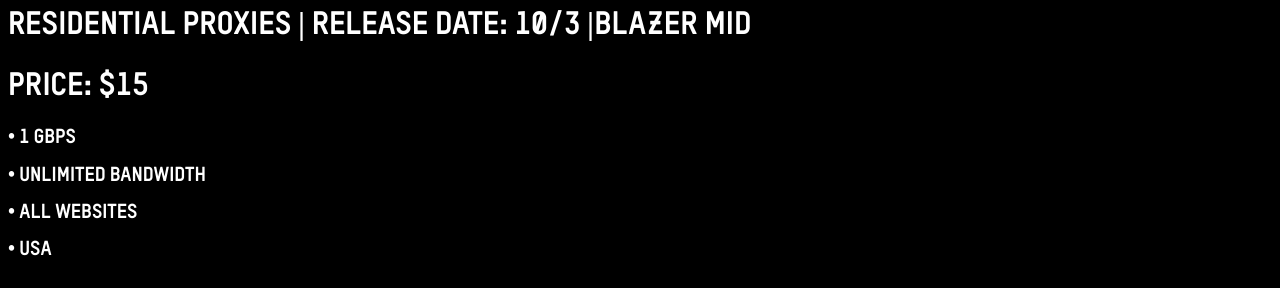
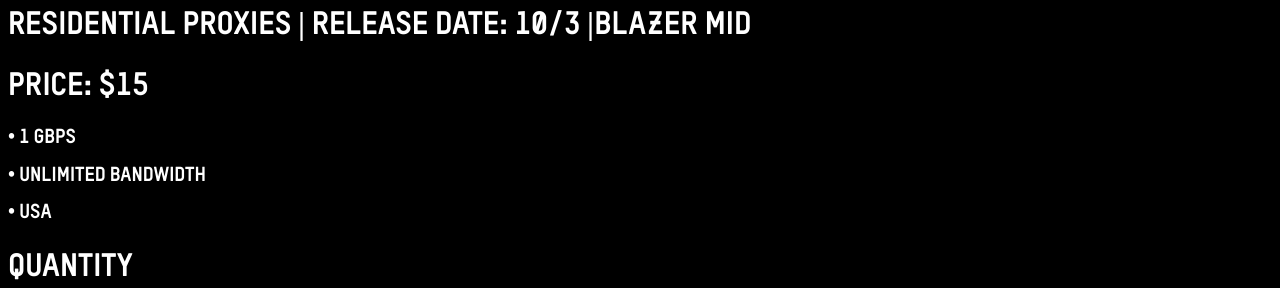
Before and after one commit to c9proxies/c9proxies, a plain HTML site: page SNKRS.html in a window 1280 px wide. Shown: the part 978-1266 px from the top of the page. Drawn offline with Linux system fonts and the light colour scheme.

Commit message:
Update SNKRS.html

```diff
--- a/SNKRS.html
+++ b/SNKRS.html
@@ -27,7 +27,7 @@
     <div class="description yeezy-text">
       <h1>• 1 GBPS</h1>
       <h1>• Unlimited bandwidth </h1>
-      <h1>• ALL WEBSITES </h1>
+
       <h1>• USA </h1>
     </div>
 
```
